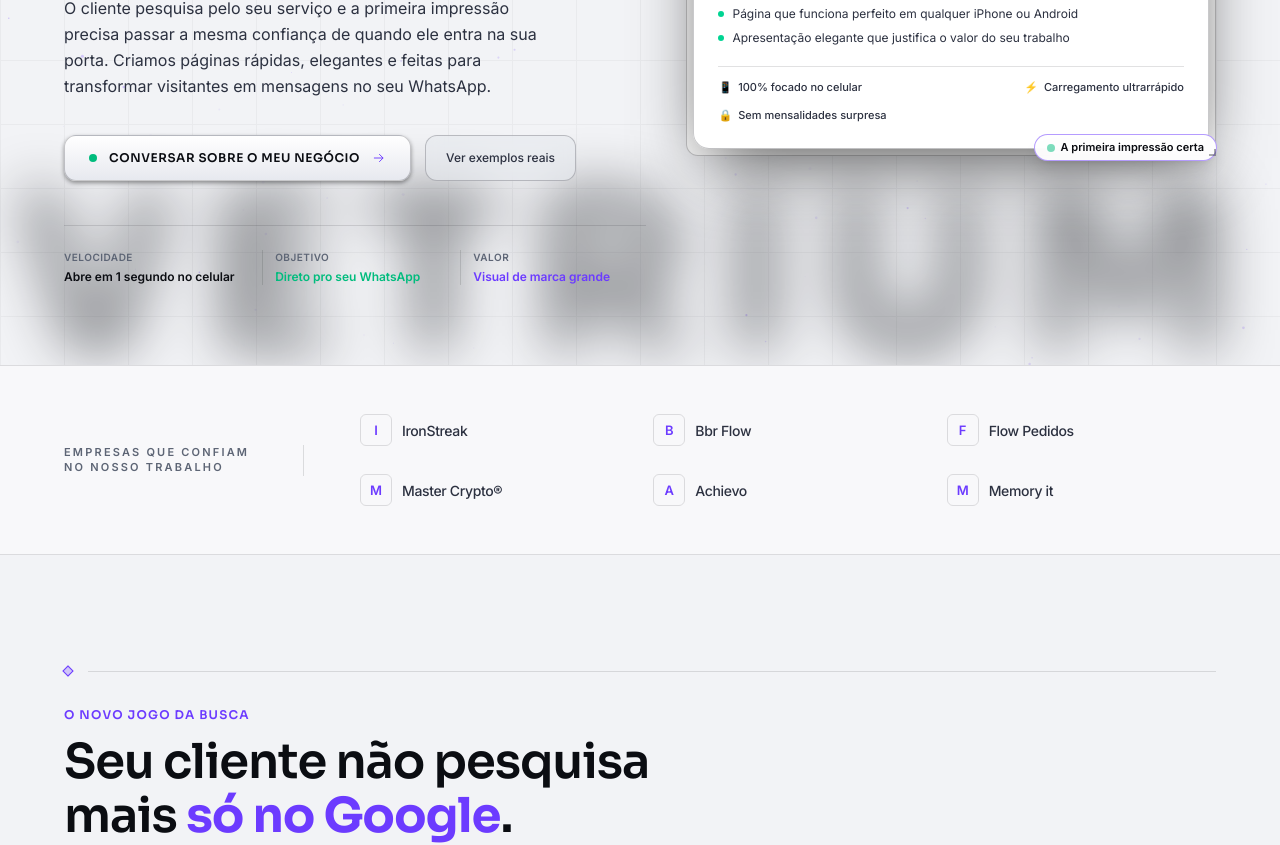
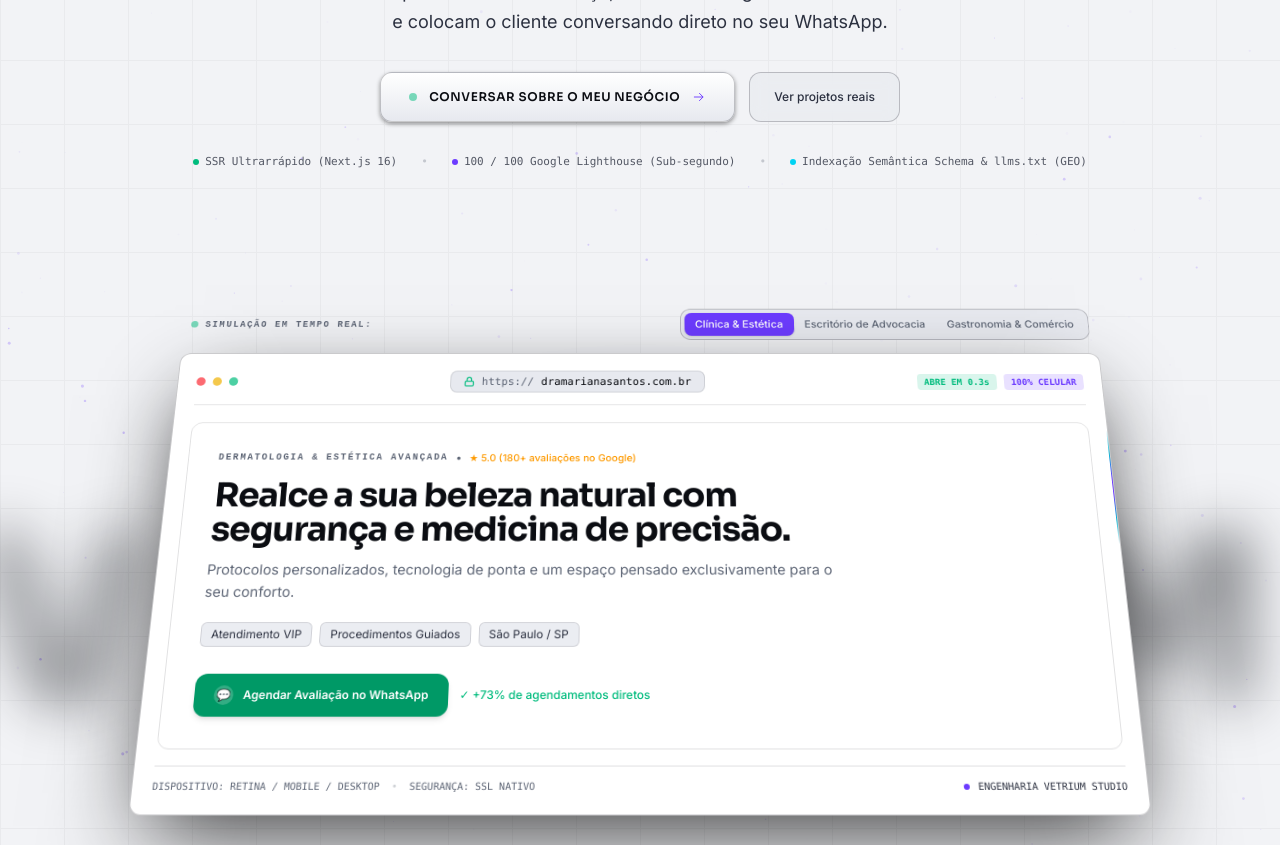
Before and after one commit to kinesiscorp/vetrium-lp, a Next.js app: page / in a window 1280 px wide. Shown: the part 580-1425 px from the top of the page. Built offline with nearby package versions, Linux system fonts and the light colour scheme.

Commit message:
feat(hero): novo layout centralizado com stage interativo de scroll (presenca profissional)

```diff
--- a/src/app/scroll-engine.tsx
+++ b/src/app/scroll-engine.tsx
@@ -53,6 +53,31 @@ export function ScrollEngine() {
             delay,
             ease: "power3.out",
             scrollTrigger: { trigger: el, start: "top 88%" },
+          },
+        );
+      });
+
+      /* ---------- hero stage 3d perspective tilt on scroll ---------- */
+      gsap.utils.toArray<HTMLElement>('[data-anim="hero-stage"]').forEach((el) => {
+        gsap.fromTo(
+          el,
+          {
+            rotateX: 16,
+            scale: 0.94,
+            y: 36,
+            transformPerspective: 1200,
+          },
+          {
+            rotateX: 0,
+            scale: 1,
+            y: 0,
+            ease: "power2.out",
+            scrollTrigger: {
+              trigger: el,
+              start: "top 95%",
+              end: "top 50%",
+              scrub: 0.8,
+            },
           },
         );
       });
--- /dev/null
+++ b/src/components/home/hero-stage.tsx
@@ -0,0 +1,215 @@
+"use client";
+
+import { useState } from "react";
+
+type PresetKey = "clinica" | "advocacia" | "comercio";
+
+interface Preset {
+  id: PresetKey;
+  label: string;
+  url: string;
+  eyebrow: string;
+  name: string;
+  headline: string;
+  description: string;
+  rating: string;
+  badges: string[];
+  cta: string;
+  conversionStat: string;
+}
+
+const PRESETS: Record<PresetKey, Preset> = {
+  clinica: {
+    id: "clinica",
+    label: "Clínica & Estética",
+    url: "dramarianasantos.com.br",
+    eyebrow: "DERMATOLOGIA & ESTÉTICA AVANÇADA",
+    name: "Dra. Mariana Santos",
+    headline: "Realce a sua beleza natural com segurança e medicina de precisão.",
+    description: "Protocolos personalizados, tecnologia de ponta e um espaço pensado exclusivamente para o seu conforto.",
+    rating: "★ 5.0 (180+ avaliações no Google)",
+    badges: ["Atendimento VIP", "Procedimentos Guiados", "São Paulo / SP"],
+    cta: "Agendar Avaliação no WhatsApp",
+    conversionStat: "+73% de agendamentos diretos",
+  },
+  advocacia: {
+    id: "advocacia",
+    label: "Escritório de Advocacia",
+    url: "almeidaecastro.adv.br",
+    eyebrow: "ADVOCACIA EMPRESARIAL & DIREITO MÉDICO",
+    name: "Almeida & Castro Advogados",
+    headline: "Assessoria jurídica estratégica para blindar o seu patrimônio e empresa.",
+    description: "Atuação ágil, sigilosa e com foco em soluções eficientes para defender os interesses do seu negócio.",
+    rating: "★ 4.9 (Mais de 400 causas concluídas)",
+    badges: ["Consultoria Preventiva", "Atendimento Nacional", "Equipe Especializada"],
+    cta: "Falar com Advogado Especialista",
+    conversionStat: "Contato qualificado em 1 clique",
+  },
+  comercio: {
+    id: "comercio",
+    label: "Gastronomia & Comércio",
+    url: "emporiogourmet.com.br",
+    eyebrow: "CAFÉ ESPECIAL & GASTRONOMIA ARTESANAL",
+    name: "Empório & Bistrô Raízes",
+    headline: "Sabores autênticos com ingredientes frescos selecionados todos os dias.",
+    description: "Cardápio sazonal, reserva rápida de mesas e pedidos sem intermediários nem taxas abusivas.",
+    rating: "★ 4.9 (Mais de 500 clientes semanais)",
+    badges: ["Reserva Instantânea", "Sem Taxas Abusivas", "Prêmios de Gastronomia"],
+    cta: "Reservar Mesa ou Pedir no WhatsApp",
+    conversionStat: "Pedidos diretos sem comissão",
+  },
+};
+
+export function HeroStage() {
+  const [active, setActive] = useState<PresetKey>("clinica");
+  const current = PRESETS[active];
+
+  return (
+    <div className="relative mx-auto w-full max-w-5xl select-none">
+      {/* Halo de luz decorativo */}
+      <div
+        aria-hidden
+        className="halo absolute -inset-6 rounded-[2.5rem] bg-accent-solid/25 blur-3xl opacity-60"
+      />
+
+      {/* Seletor de Nichos — Tátil e Simples */}
+      <div className="mb-4 flex flex-wrap items-center justify-between gap-3 px-2">
+        <div className="flex items-center gap-2">
+          <span className="h-2 w-2 rounded-full bg-emerald-500 animate-pulse" />
+          <p className="tech-label text-[10.5px] text-ink-dim font-mono">
+            SIMULAÇÃO EM TEMPO REAL:
+          </p>
+        </div>
+
+        <div className="flex items-center rounded-xl border border-line-strong bg-bg-sunken/90 p-1 backdrop-blur-md">
+          {(["clinica", "advocacia", "comercio"] as PresetKey[]).map((key) => {
+            const isSelected = active === key;
+            return (
+              <button
+                key={key}
+                type="button"
+                onClick={() => setActive(key)}
+                className={`rounded-lg px-3 py-1.5 text-xs font-medium transition-all ${
+                  isSelected
+                    ? "bg-accent-solid text-white shadow-sm"
+                    : "text-muted hover:text-ink"
+                }`}
+              >
+                {PRESETS[key].label}
+              </button>
+            );
+          })}
+        </div>
+      </div>
+
+      {/* Chassi do Navegador / Hardware com Border-Beam */}
+      <div className="industrial-panel relative overflow-hidden rounded-2xl border border-line-strong bg-bg-elevated/95 p-3 sm:p-5 shadow-[0_30px_90px_-20px_rgba(0,0,0,0.85)] backdrop-blur-2xl">
+        <div className="border-beam" />
+
+        {/* Barra de Topo do Browser */}
+        <div className="flex flex-wrap items-center justify-between gap-3 border-b border-line pb-3.5">
+          <div className="flex items-center gap-2">
+            <span className="h-2.5 w-2.5 rounded-full bg-red-500/70" />
+            <span className="h-2.5 w-2.5 rounded-full bg-yellow-500/70" />
+            <span className="h-2.5 w-2.5 rounded-full bg-emerald-500/70" />
+          </div>
+
+          {/* Barra de URL com cadeado SSL */}
+          <div className="flex items-center gap-2 rounded-lg border border-line bg-bg-sunken px-3.5 py-1 text-xs font-mono text-ink-dim">
+            <svg
+              className="h-3 w-3 text-emerald-500"
+              viewBox="0 0 24 24"
+              fill="none"
+              stroke="currentColor"
+              strokeWidth="2.5"
+            >
+              <rect width="18" height="11" x="3" y="11" rx="2" ry="2" />
+              <path d="M7 11V7a5 5 0 0 1 10 0v4" />
+            </svg>
+            <span className="text-muted">https://</span>
+            <span className="font-medium text-ink">{current.url}</span>
+          </div>
+
+          <div className="hidden sm:flex items-center gap-2 text-[10px] font-mono text-muted">
+            <span className="rounded bg-emerald-500/15 px-2 py-0.5 font-semibold text-emerald-500">
+              ABRE EM 0.3s
+            </span>
+            <span className="rounded bg-accent-solid/15 px-2 py-0.5 font-semibold text-accent-solid">
+              100% CELULAR
+            </span>
+          </div>
+        </div>
+
+        {/* Corpo da Simulação da Landing Page */}
+        <div className="relative mt-5 rounded-xl border border-line bg-surface/40 p-5 sm:p-8">
+          <div className="max-w-2xl">
+            {/* Tag / Avaliação */}
+            <div className="flex flex-wrap items-center gap-2 text-xs">
+              <span className="tech-label text-accent-solid text-[10px]">
+                {current.eyebrow}
+              </span>
+              <span className="text-muted">•</span>
+              <span className="text-[11px] font-medium text-amber-500 dark:text-amber-400">
+                {current.rating}
+              </span>
+            </div>
+
+            {/* Headline de Alto Impacto */}
+            <h3 className="t-display mt-4 text-[clamp(1.5rem,3.2vw,2.3rem)] leading-tight text-ink">
+              {current.headline}
+            </h3>
+
+            {/* Descrição Limpa */}
+            <p className="mt-3 text-sm leading-relaxed text-muted sm:text-[15px]">
+              {current.description}
+            </p>
+
+            {/* Badges de Confiança */}
+            <div className="mt-5 flex flex-wrap items-center gap-2">
+              {current.badges.map((b) => (
+                <span
+                  key={b}
+                  className="rounded-md border border-line bg-bg-sunken/80 px-2.5 py-1 text-xs text-ink-dim"
+                >
+                  {b}
+                </span>
+              ))}
+            </div>
+
+            {/* Botão de Ação / WhatsApp */}
+            <div className="mt-7 flex flex-wrap items-center gap-3">
+              <a
+                href="https://wa.me/5511941889077?text=Olá!%20Gostaria%20de%20um%20diagnóstico%20gratuito%20para%20minha%20empresa%20com%20a%20Vetrium."
+                target="_blank"
+                rel="noopener noreferrer"
+                className="btn-glow inline-flex items-center gap-2.5 rounded-xl bg-emerald-600 hover:bg-emerald-500 px-5 py-3 text-xs font-semibold text-white shadow-md transition-all"
+              >
+                <span className="grid h-5 w-5 place-items-center rounded-full bg-white/20">
+                  💬
+                </span>
+                <span>{current.cta}</span>
+              </a>
+
+              <span className="text-xs font-medium text-emerald-500 dark:text-emerald-400">
+                ✓ {current.conversionStat}
+              </span>
+            </div>
+          </div>
+        </div>
+
+        {/* Rodapé Técnico Discreto do Chassis */}
+        <div className="mt-4 flex flex-wrap items-center justify-between gap-3 border-t border-line pt-3 text-[10px] font-mono text-muted">
+          <div className="flex items-center gap-3">
+            <span>DISPOSITIVO: RETINA / MOBILE / DESKTOP</span>
+            <span className="opacity-30">•</span>
+            <span>SEGURANÇA: SSL NATIVO</span>
+          </div>
+          <div className="flex items-center gap-2 text-ink-dim">
+            <span className="h-1.5 w-1.5 rounded-full bg-accent-solid" />
+            <span>ENGENHARIA VETRIUM STUDIO</span>
+          </div>
+        </div>
+      </div>
+    </div>
+  );
+}
--- a/src/components/home/hero.tsx
+++ b/src/components/home/hero.tsx
@@ -1,13 +1,16 @@
 import { Starfield } from "@/app/starfield";
-import { HeroComparison } from "./hero-comparison";
+import { HeroStage } from "./hero-stage";
 import { IconArrowRight } from "./icons";
 
 /**
- * Hero Vetrium: Foco no Pequeno Empresário & Percepção de Valor
+ * Hero Vetrium: Layout Centralizado de Alto Impacto
+ * - Título no centro com proposta convincente para pequenos negócios
+ * - Explicação técnica discreta para passar autoridade a profissionais
+ * - Stage com interação de scroll e visualização em tempo real
  */
 export function Hero() {
   return (
-    <section className="relative isolate flex min-h-[100svh] items-center overflow-hidden px-6 pb-20 pt-32 sm:pt-36">
+    <section className="relative isolate flex min-h-[100svh] flex-col items-center justify-center overflow-hidden px-6 pb-24 pt-32 sm:pt-36">
       <Starfield />
 
       {/* Grid de Coordenadas de Fundo */}
@@ -22,86 +25,83 @@ export function Hero() {
 
       <div
         aria-hidden
-        className="halo absolute -top-56 left-[6%] h-[44rem] w-[44rem] rounded-full"
+        className="halo absolute -top-56 left-1/2 h-[44rem] w-[44rem] -translate-x-1/2 rounded-full"
       />
 
       <span
         aria-hidden
         style={{ letterSpacing: "0.14em" }}
-        className="wordmark-ghost font-display pointer-events-none absolute bottom-[-2%] left-1/2 -translate-x-1/2 select-none whitespace-nowrap text-[17vw] font-bold leading-none text-ink opacity-[0.05] dark:opacity-[0.10]"
+        className="wordmark-ghost font-display pointer-events-none absolute bottom-[10%] left-1/2 -translate-x-1/2 select-none whitespace-nowrap text-[18vw] font-bold leading-none text-ink opacity-[0.04] dark:opacity-[0.08]"
       >
         VETRIUM
       </span>
 
-      <div
-        data-anim="hero"
-        className="relative z-10 mx-auto grid w-full max-w-6xl items-center gap-14 lg:grid-cols-[1.1fr_1fr] lg:gap-10"
-      >
-        <div>
+      {/* Bloco Central de Copy */}
+      <div className="relative z-10 mx-auto max-w-4xl text-center">
         {/* Badge Direto */}
         <div className="inline-flex items-center gap-2 rounded-full border border-line-strong bg-surface-raised/80 px-3.5 py-1.5 text-xs font-medium text-ink-dim backdrop-blur-md">
           <span className="flex h-2 w-2 rounded-full bg-accent-solid animate-pulse" />
           Sites e Landing Pages para Negócios Locais
         </div>
 
-          {/* Headline Opção 1: O Efeito Vitrine */}
-          <h1 className="t-display mt-6 max-w-[15ch] text-[clamp(2.5rem,5.5vw,4.2rem)] leading-[1.08]">
+        {/* Headline Centrada */}
+        <h1 className="t-display mt-7 text-balance text-[clamp(2.4rem,5.6vw,4.5rem)] leading-[1.08] text-ink">
           O seu trabalho é de primeira.
           <br />
           <span className="emph">Sua presença na internet precisa acompanhar.</span>
         </h1>
 
-          <p className="mt-7 max-w-[48ch] text-[15px] leading-relaxed text-ink-dim sm:text-base">
-            O cliente pesquisa pelo seu serviço e a primeira impressão precisa passar a mesma confiança de quando ele entra na sua porta. Criamos páginas rápidas, elegantes e feitas para transformar visitantes em mensagens no seu WhatsApp.
+        {/* Subtítulo Claro e Humano */}
+        <p className="mt-7 max-w-2xl mx-auto text-balance text-[15px] leading-relaxed text-ink-dim sm:text-lg">
+          Construímos páginas que transmitem a verdadeira qualidade do seu serviço, abrem em 1 segundo no celular e colocam o cliente conversando direto no seu WhatsApp.
         </p>
 
-          {/* Botões de Ação */}
-          <div className="mt-9 flex flex-wrap items-center gap-3.5">
+        {/* CTAs Centrados */}
+        <div className="mt-9 flex flex-wrap items-center justify-center gap-3.5">
           <a
             href="https://wa.me/5511941889077?text=Olá!%20Gostaria%20de%20conversar%20sobre%20um%20site%20para%20o%20meu%20negócio%20com%20a%20Vetrium."
             target="_blank"
             rel="noopener noreferrer"
-              className="btn-tactile group inline-flex items-center gap-3 rounded-xl px-6 py-3.5 text-xs text-ink shadow-[0_10px_30px_-10px_rgba(108,59,255,0.4)]"
+            className="btn-tactile group inline-flex items-center gap-3 rounded-xl px-7 py-4 text-xs font-semibold text-ink shadow-[0_12px_35px_-10px_rgba(108,59,255,0.45)]"
           >
-              <span className="h-2 w-2 rounded-full bg-emerald-500" />
+            <span className="h-2 w-2 rounded-full bg-emerald-500 animate-pulse" />
             <span>Conversar sobre o meu negócio</span>
             <IconArrowRight className="h-3.5 w-3.5 text-accent-solid transition-transform group-hover:translate-x-1" />
           </a>
 
           <a
-              href="#exemplos"
-              className="inline-flex items-center gap-2 rounded-xl border border-line-strong bg-bg-sunken/60 px-5 py-3.5 text-xs font-medium text-ink-dim backdrop-blur-sm transition-colors hover:border-accent-solid/50 hover:text-ink"
+            href="#projetos"
+            className="inline-flex items-center gap-2 rounded-xl border border-line-strong bg-bg-sunken/60 px-6 py-4 text-xs font-medium text-ink-dim backdrop-blur-sm transition-colors hover:border-accent-solid/50 hover:text-ink"
           >
-              <span>Ver exemplos reais</span>
+            <span>Ver projetos reais</span>
           </a>
         </div>
 
-          {/* Fatos Práticos (Sem jargão de programador) */}
-          <div className="mt-11 border-t border-line pt-6">
-            <div className="grid grid-cols-3 gap-3 text-left">
-              <div>
-                <p className="text-[10px] font-semibold uppercase tracking-wider text-muted">VELOCIDADE</p>
-                <p className="mt-1 font-sans text-xs font-semibold text-ink">Abre em 1 segundo no celular</p>
-              </div>
-              <div className="border-l border-line pl-3">
-                <p className="text-[10px] font-semibold uppercase tracking-wider text-muted">OBJETIVO</p>
-                <p className="mt-1 font-sans text-xs font-semibold text-emerald-500">Direto pro seu WhatsApp</p>
-              </div>
-              <div className="border-l border-line pl-3">
-                <p className="text-[10px] font-semibold uppercase tracking-wider text-muted">VALOR</p>
-                <p className="mt-1 font-sans text-xs font-semibold text-accent-solid">Visual de marca grande</p>
-              </div>
-            </div>
+        {/* Faixa Técnica Discreta (Autoridade para Clientes Profissionais/Exigentes) */}
+        <div className="mt-8 flex flex-wrap items-center justify-center gap-x-6 gap-y-2 text-[11px] font-mono text-muted">
+          <span className="flex items-center gap-1.5 text-ink-dim/80">
+            <span className="h-1.5 w-1.5 rounded-full bg-emerald-500" />
+            SSR Ultrarrápido (Next.js 16)
+          </span>
+          <span className="hidden sm:inline opacity-30">•</span>
+          <span className="flex items-center gap-1.5 text-ink-dim/80">
+            <span className="h-1.5 w-1.5 rounded-full bg-accent-solid" />
+            100 / 100 Google Lighthouse (Sub-segundo)
+          </span>
+          <span className="hidden sm:inline opacity-30">•</span>
+          <span className="flex items-center gap-1.5 text-ink-dim/80">
+            <span className="h-1.5 w-1.5 rounded-full bg-cyan-400" />
+            Indexação Semântica Schema &amp; llms.txt (GEO)
+          </span>
         </div>
       </div>
 
-        {/* Comparativo Interativo ao Lado */}
-        <div className="relative px-2 sm:px-8 lg:px-0">
-          <div className="industrial-panel p-1.5">
-            <div className="border-beam" />
-            <HeroComparison />
-          </div>
-        </div>
+      {/* Stage Interativo com Animação de Scroll */}
+      <div
+        data-anim="hero-stage"
+        className="relative z-10 mt-16 w-full px-2 sm:px-6"
+      >
+        <HeroStage />
       </div>
     </section>
   );
```
Lines whose indentation alone changed are shown as unchanged.
